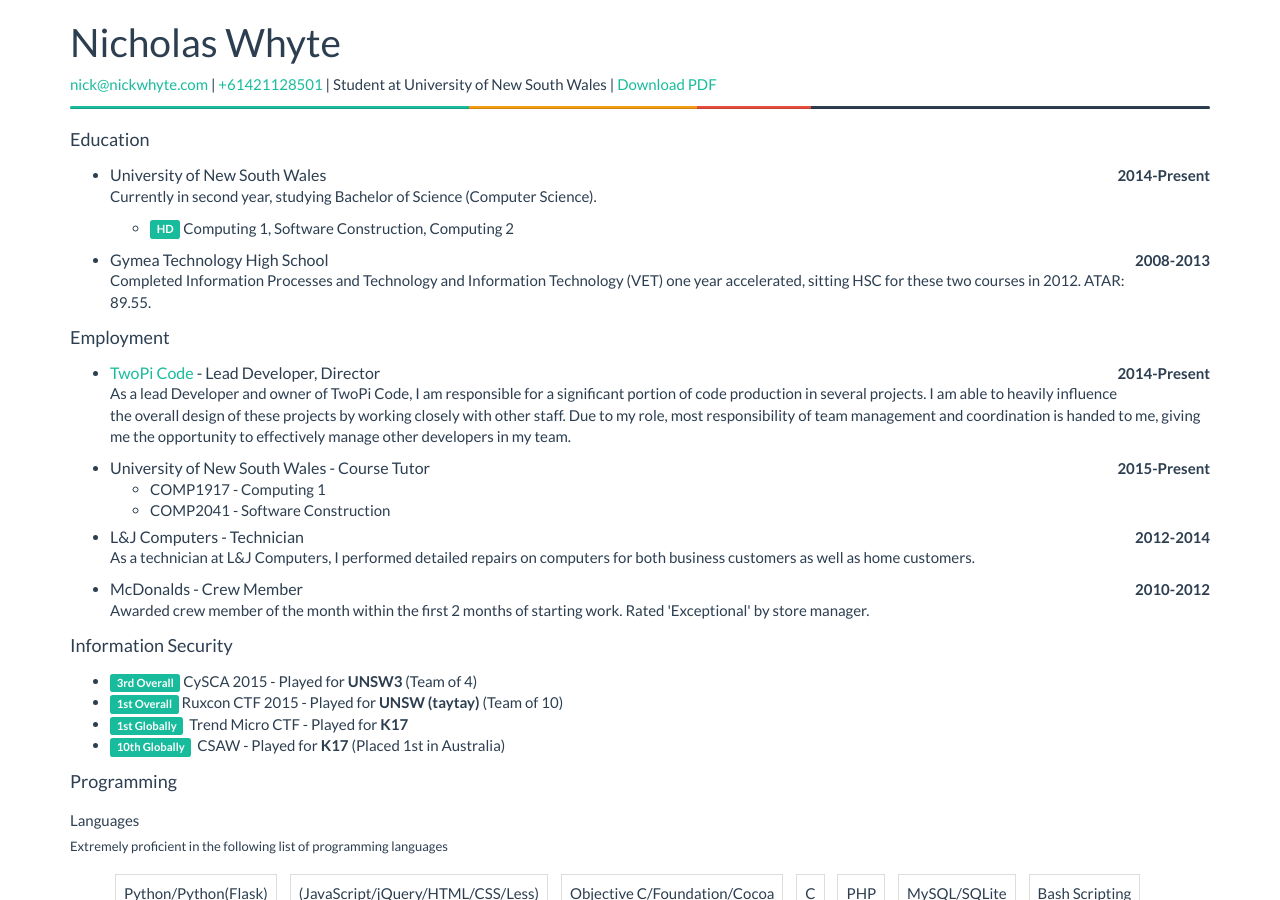
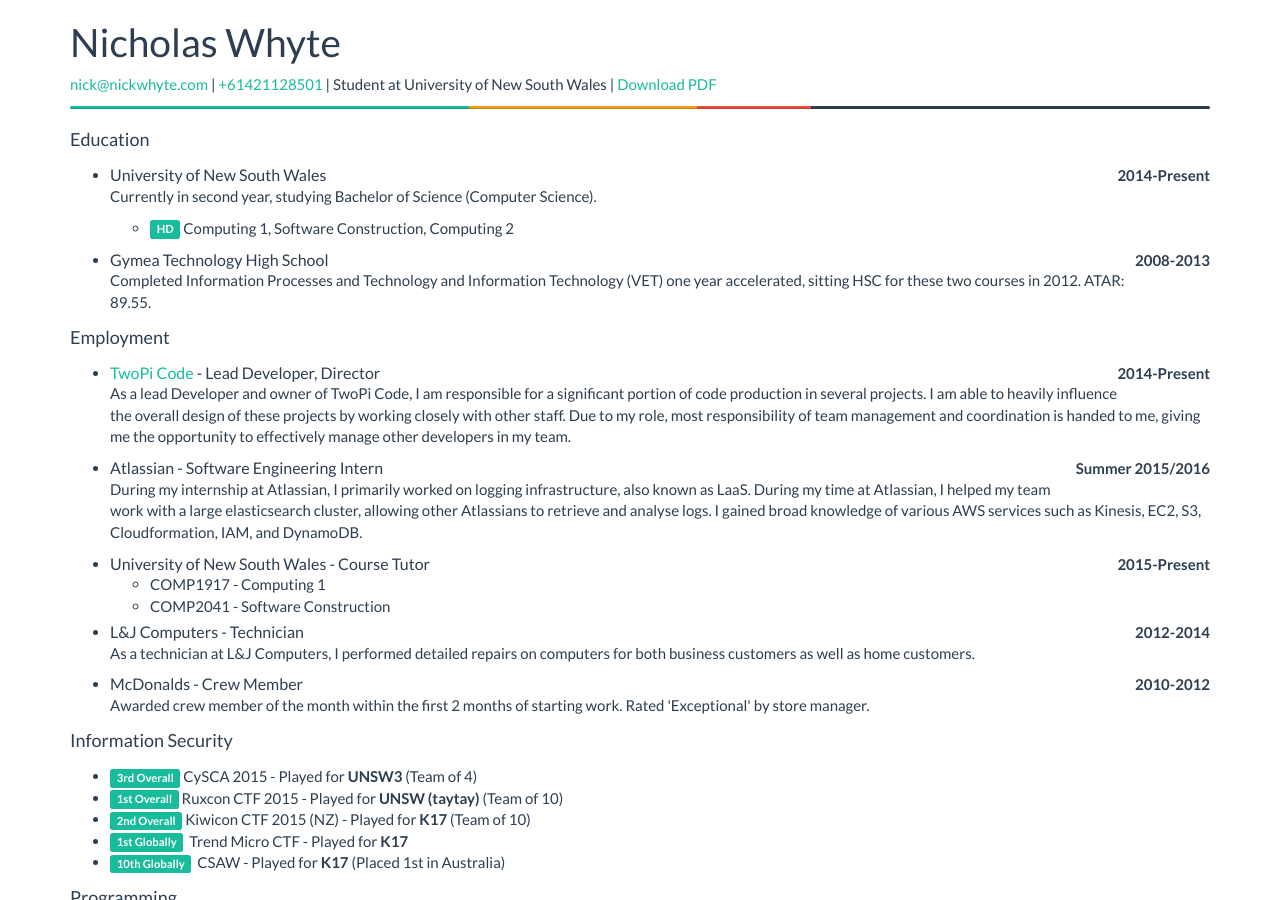
Before and after one commit to nickw444/nickw444.github.io, a Jekyll site: the page resume/index.html, which Jekyll copies as it is, in a window 1280 px wide and 900 px high. Built offline with Jekyll 4.4.1, drawn with Linux system fonts in a browser that asks for light colours.

Commit message:
Update resume, remove lolcommits for now

```diff
--- a/_includes/header.html
+++ b/_includes/header.html
@@ -24,11 +24,11 @@
           </ul>
       </div>
       <hr />
-      <div class="blog-image hidden-xs">
+      <!-- <div class="blog-image hidden-xs">
         <div>Latest Commit</div>
         <p style="color: #999; font-size: 0.9em"><small>Thanks to <a href="https://lolcommits.github.io/">lolcommits</a></small></p>
         <img src="http://direct.cdn.nickwhyte.com/static/lolcommits/latest.jpg" style="width: 75%"/>
-      </div>
+      </div> -->
   </div>
 </div>
 </header>
--- a/resume/index.html
+++ b/resume/index.html
@@ -75,9 +75,12 @@
                     As a lead Developer and owner of TwoPi Code, I am responsible for a significant portion of code production in several projects. I am able to heavily influence the overall design of these projects by working closely with other staff. Due to my role, most responsibility of team management and coordination is handed to me, giving me the opportunity to effectively manage other developers in my team.
                     </p>
                 </li>
-                <!-- <li><span class="pull-right"><strong>Summer 2015/2016</strong></span>
+                <li><span class="pull-right"><strong>Summer 2015/2016</strong></span>
                     <h4>Atlassian - Software Engineering Intern</h4>
-                </li> -->
+                    <p>
+                        During my internship at Atlassian, I primarily worked on logging infrastructure, also known as LaaS. During my time at Atlassian, I helped my team work with a large elasticsearch cluster, allowing other Atlassians to retrieve and analyse logs. I gained broad knowledge of various AWS services such as Kinesis, EC2, S3, Cloudformation, IAM, and DynamoDB.
+                    </p>
+                </li>
                 <li><span class="pull-right"><strong>2015-Present</strong></span>
                     <h4>University of New South Wales - Course Tutor</h4>
                     <ul>
@@ -103,8 +106,8 @@
             <ul>
                 <li><span class="label label-success">3rd Overall</span>&nbsp;CySCA 2015 - Played for <strong>UNSW3</strong> (Team of 4)</li>
                 <li><span class="label label-success">1st Overall</span>&nbsp;Ruxcon CTF 2015 - Played for <strong>UNSW (taytay)</strong> (Team of 10)</li>
+                <li><span class="label label-success">2nd Overall</span>&nbsp;Kiwicon CTF 2015 (NZ) - Played for <strong>K17</strong> (Team of 10)</li>
                 <li><span class="label label-success">1st Globally</span>&nbsp; Trend Micro CTF - Played for <strong>K17</strong></li>
-                <!-- <li><span class="label label-success">??</span>&nbsp; D-CTF - Played for <strong>K17</strong></li> -->
                 <li><span class="label label-success">10th Globally</span>&nbsp; CSAW - Played for <strong>K17</strong> (Placed 1st in Australia)</li>
             </ul>
             <h2>Programming</h2>
```
